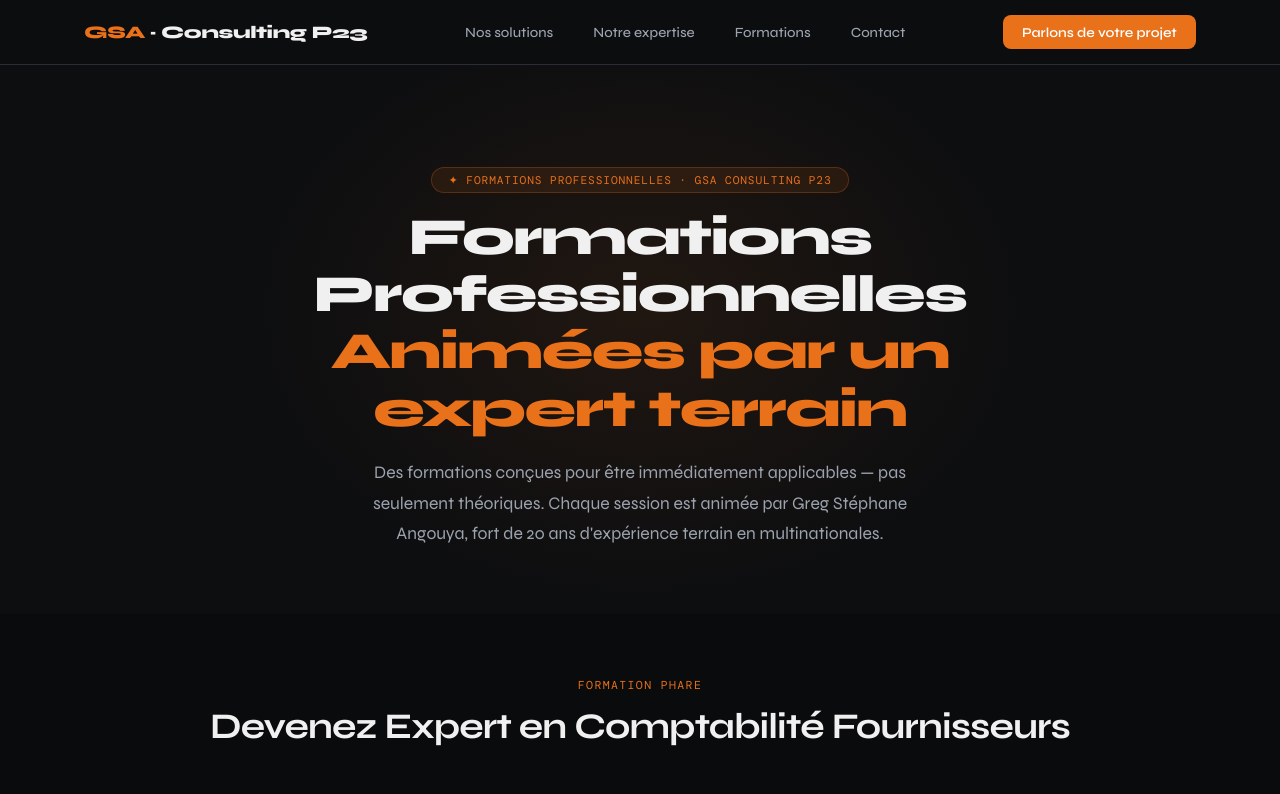
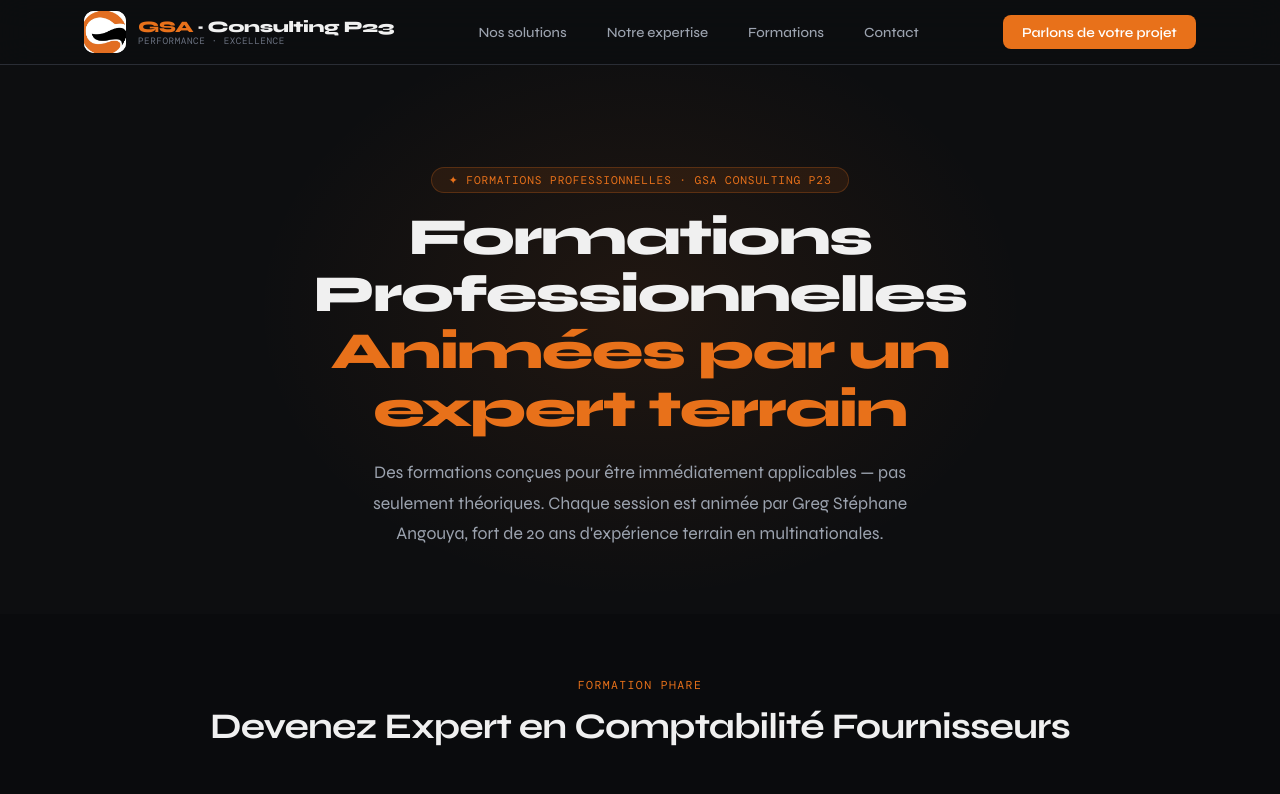
Before and after one commit to angouyag/gsaconsulting-website, a Next.js app: page /formations in a window 1280 px wide. Shown: the top 794 px of the page. Built offline with nearby package versions, Linux system fonts and the light colour scheme.

Commit message:
feat: replace text brand with logo icon in Navbar

```diff
--- a/src/components/Navbar.tsx
+++ b/src/components/Navbar.tsx
@@ -26,10 +26,30 @@ export default function Navbar() {
     }}>
       <div style={{ maxWidth: 1160, margin: '0 auto', padding: '0 1.5rem', height: 64, display: 'flex', alignItems: 'center', justifyContent: 'space-between' }}>
 
-        <a href="/" style={{ textDecoration: 'none', display: 'flex', alignItems: 'center', gap: '0.5rem' }}>
-          <span style={{ fontWeight: 800, fontSize: '1.1rem', letterSpacing: '-0.02em', color: C.text }}>
-            <span style={{ color: C.orange }}>GSA</span> · Consulting P23
-          </span>
+        <a href="/" style={{ textDecoration: 'none', display: 'flex', alignItems: 'center', gap: '0.75rem' }}>
+          <div style={{
+            width: 42, height: 42, borderRadius: 10,
+            background: '#fff', overflow: 'hidden',
+            position: 'relative', flexShrink: 0,
+          }}>
+            <img
+              src="/logo/LOGO.PNG"
+              alt="G-Consulting"
+              style={{
+                position: 'absolute', width: '180%',
+                top: '-4%', left: '50%',
+                transform: 'translateX(-50%)',
+              }}
+            />
+          </div>
+          <div style={{ display: 'flex', flexDirection: 'column', gap: 1 }}>
+            <span style={{ fontWeight: 800, fontSize: '1rem', letterSpacing: '-0.025em', color: C.text, lineHeight: 1.15 }}>
+              <span style={{ color: C.orange }}>GSA</span> · Consulting P23
+            </span>
+            <span style={{ fontFamily: "'DM Mono', monospace", fontSize: '0.58rem', color: C.dim, letterSpacing: '0.06em', lineHeight: 1 }}>
+              PERFORMANCE · EXCELLENCE
+            </span>
+          </div>
         </a>
 
         <div className="nav-links-desktop">
```
